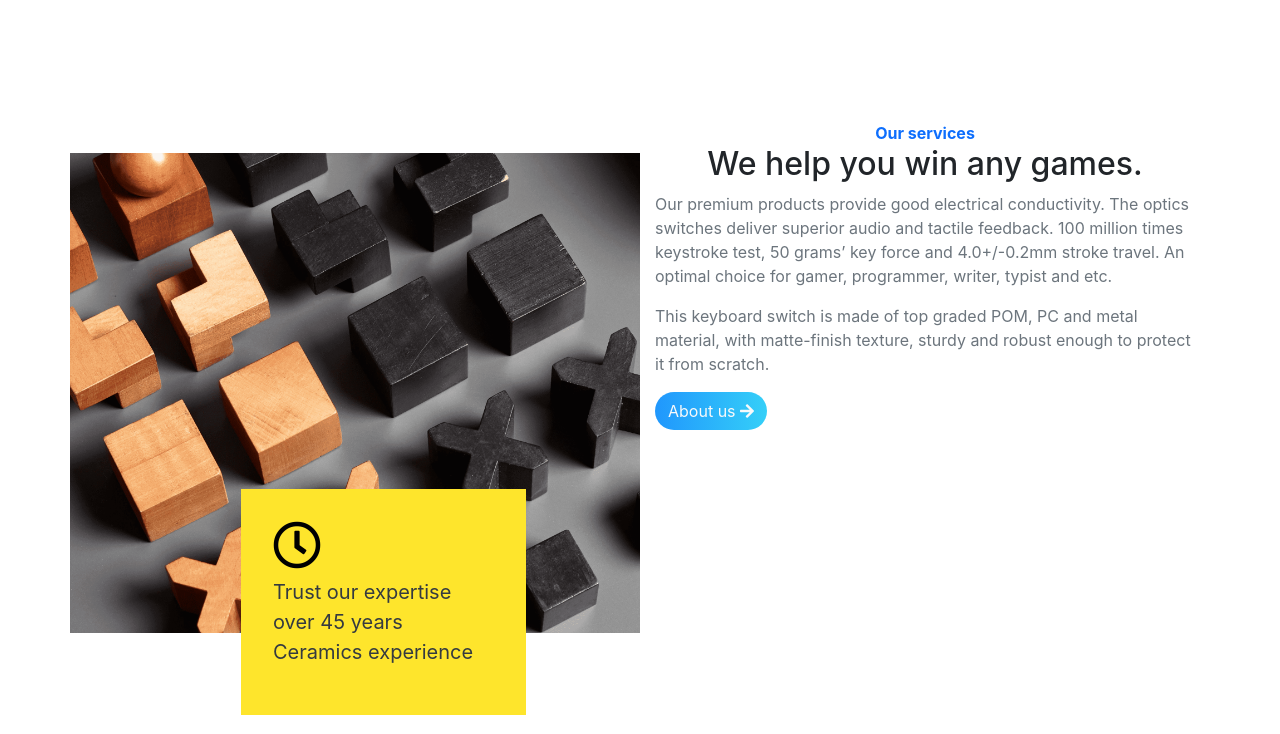
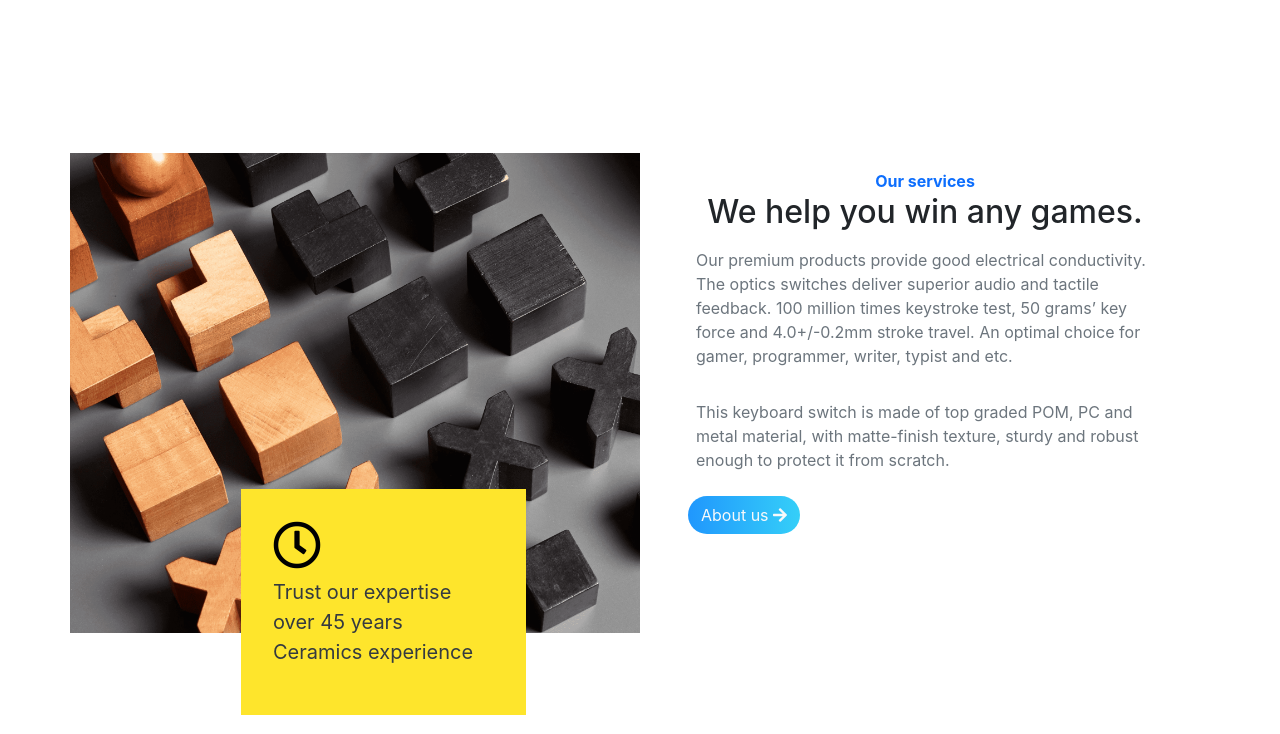
Before and after one commit to mcseptian/bootstrap-plate, a website: page index.html in a window 1280 px wide. Shown: the part 1820-2554 px from the top of the page. Drawn offline with nearby package versions, Linux system fonts and the light colour scheme.

Commit message:
chore(build): add spacing on services section.

```diff
--- a/index.html
+++ b/index.html
@@ -208,13 +208,13 @@
       </blockquote>
     </div>
   </div>
-  <div class="col-sm-12 col-md-12 col-lg-6 my-5">
+  <div class="col-sm-12 col-md-12 col-lg-6 my-5 p-5 mt-5">
     <div class="text-primary font-weight-bold text-center">Our services</div>
     <h2 class="text-center">We help you win any games.</h2>
-    <p class="text-muted">
+    <p class="text-muted p-2">
       Our premium products provide good electrical conductivity. The optics switches deliver superior audio and tactile feedback. 100 million times keystroke test, 50 grams’ key force and 4.0+/-0.2mm stroke travel. An optimal choice for gamer, programmer, writer, typist and etc.
     </p>
-    <p class="text-muted">
+    <p class="text-muted p-2">
       This keyboard switch is made of top graded POM, PC and metal material, with matte-finish texture, sturdy and robust enough to protect it from scratch.
     </p>
     <button class="btn rounded-pill bgcolor--gradient-blue text-light">
```
Also changed, not shown: 1 other file.
